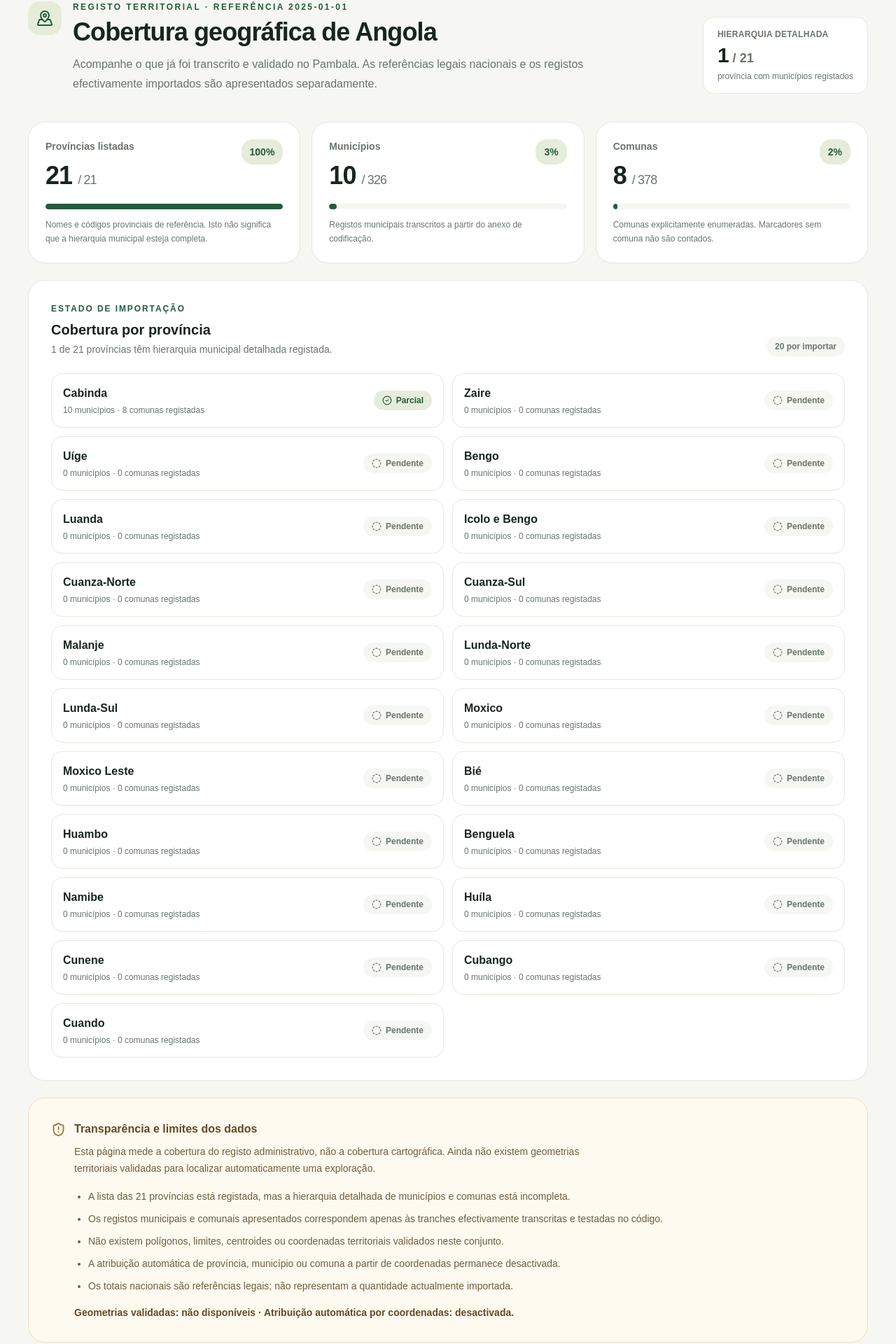
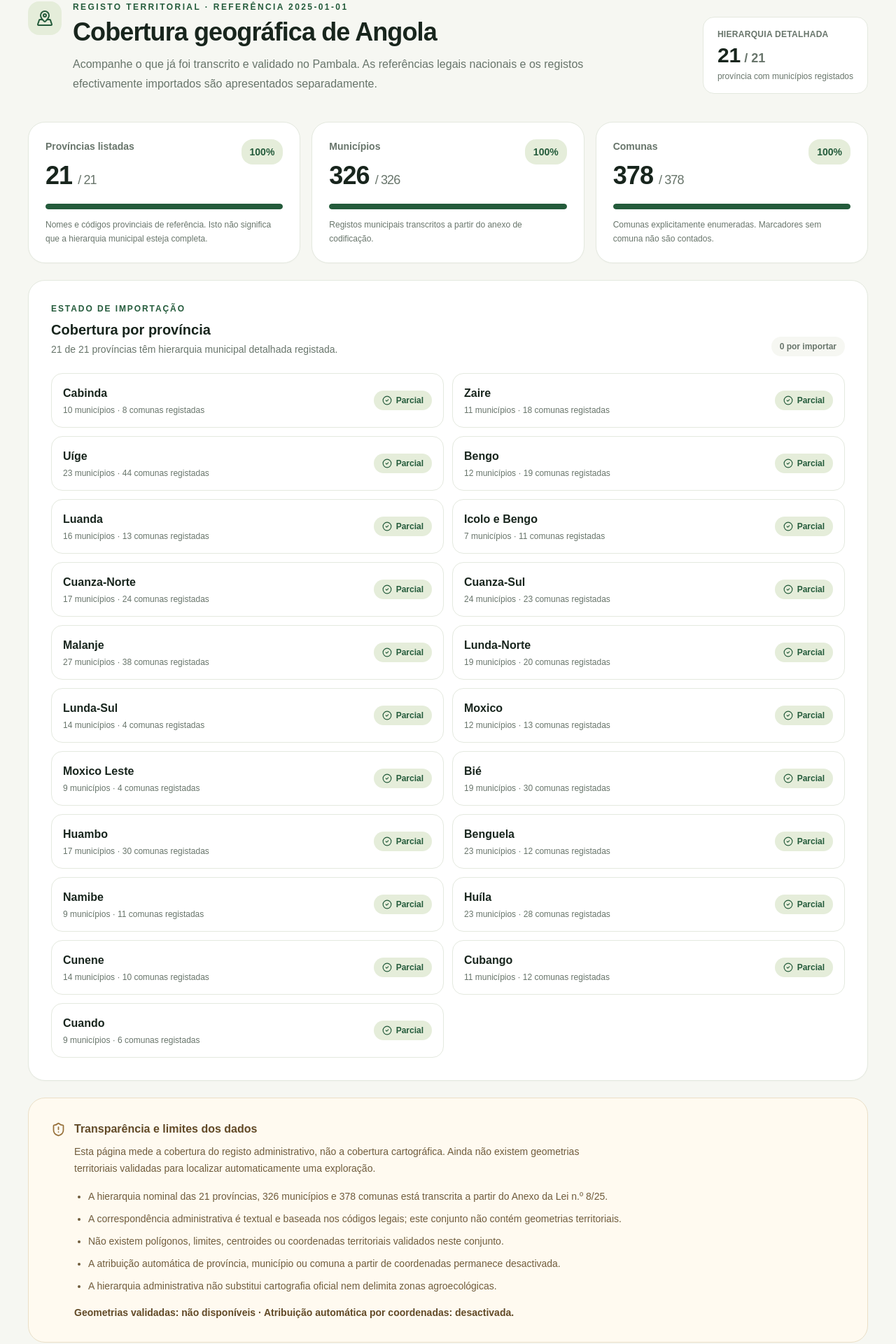
Before and after one commit to onesimo-miguel17/maidenless_tarnisheds, a Next.js app: page /geography in a window 1280 px wide. Shown: the part 95-2015 px from the top of the page at 70% size. Built offline with nearby package versions, Linux system fonts and the light colour scheme.

Commit message:
feat: calculate national administrative hierarchy coverage

```diff
--- a/src/domain/geography/coverage.ts
+++ b/src/domain/geography/coverage.ts
@@ -1,7 +1,47 @@
 import { angolaGeographyMetadata, angolaProvinces } from "./angola";
 import {
+  cabindaMunicipalities,
+  zaireMunicipalities,
+  uigeMunicipalities,
+  bengoMunicipalities,
+  cuanzaNorteMunicipalities,
+  cuanzaSulMunicipalities,
+  malanjeMunicipalities,
+  lundaNorteMunicipalities,
+  lundaSulMunicipalities,
+  moxicoMunicipalities,
+  moxicoLesteMunicipalities,
+  bieMunicipalities,
+  huamboMunicipalities,
+  benguelaMunicipalities,
+  namibeMunicipalities,
+  huilaMunicipalities,
+  cuneneMunicipalities,
+  cubangoMunicipalities,
+  cuandoMunicipalities,
+  luandaMunicipalities,
+  icoloEBengoMunicipalities,
   cabindaCommunes,
-  cabindaMunicipalities,
+  zaireCommunes,
+  uigeCommunes,
+  bengoCommunes,
+  cuanzaNorteCommunes,
+  cuanzaSulCommunes,
+  malanjeCommunes,
+  lundaNorteCommunes,
+  lundaSulCommunes,
+  moxicoCommunes,
+  moxicoLesteCommunes,
+  bieCommunes,
+  huamboCommunes,
+  benguelaCommunes,
+  namibeCommunes,
+  huilaCommunes,
+  cuneneCommunes,
+  cubangoCommunes,
+  cuandoCommunes,
+  luandaCommunes,
+  icoloEBengoCommunes,
 } from "./angola-administrative-units";
 
 export interface ProvinceGeographyCoverage {
@@ -32,14 +72,17 @@ export interface AngolaGeographyCoverage {
   limitations: string[];
 }
 
+const allMunicipalities = [cabindaMunicipalities, zaireMunicipalities, uigeMunicipalities, bengoMunicipalities, cuanzaNorteMunicipalities, cuanzaSulMunicipalities, malanjeMunicipalities, lundaNorteMunicipalities, lundaSulMunicipalities, moxicoMunicipalities, moxicoLesteMunicipalities, bieMunicipalities, huamboMunicipalities, benguelaMunicipalities, namibeMunicipalities, huilaMunicipalities, cuneneMunicipalities, cubangoMunicipalities, cuandoMunicipalities, luandaMunicipalities, icoloEBengoMunicipalities].flat();
+const allCommunes = [cabindaCommunes, zaireCommunes, uigeCommunes, bengoCommunes, cuanzaNorteCommunes, cuanzaSulCommunes, malanjeCommunes, lundaNorteCommunes, lundaSulCommunes, moxicoCommunes, moxicoLesteCommunes, bieCommunes, huamboCommunes, benguelaCommunes, namibeCommunes, huilaCommunes, cuneneCommunes, cubangoCommunes, cuandoCommunes, luandaCommunes, icoloEBengoCommunes].flat();
+
 export function getAngolaGeographyCoverage(): AngolaGeographyCoverage {
   const provinces = angolaProvinces.map((province) => {
-    const municipalities = cabindaMunicipalities.filter(
+    const municipalities = allMunicipalities.filter(
       (unit) => unit.parentId === province.id,
     );
     const municipalityIds = new Set(municipalities.map((unit) => unit.id));
-    const communes = cabindaCommunes.filter(
-      (unit) => municipalityIds.has(unit.parentId ?? ""),
+    const communes = allCommunes.filter((unit) =>
+      municipalityIds.has(unit.parentId ?? ""),
     );
 
     return {
@@ -64,8 +107,8 @@ export function getAngolaGeographyCoverage(): AngolaGeographyCoverage {
     },
     registered: {
       provinceList: angolaProvinces.length,
-      municipalities: cabindaMunicipalities.length,
-      communes: cabindaCommunes.length,
+      municipalities: allMunicipalities.length,
+      communes: allCommunes.length,
     },
     provincesWithDetailedHierarchy,
     provincesWithoutDetailedHierarchy:
@@ -74,11 +117,11 @@ export function getAngolaGeographyCoverage(): AngolaGeographyCoverage {
     automaticCoordinateAssignmentEnabled: false,
     provinces,
     limitations: [
-      "A lista das 21 províncias está registada, mas a hierarquia detalhada de municípios e comunas está incompleta.",
-      "Os registos municipais e comunais apresentados correspondem apenas às tranches efectivamente transcritas e testadas no código.",
+      "A hierarquia nominal das 21 províncias, 326 municípios e 378 comunas está transcrita a partir do Anexo da Lei n.º 8/25.",
+      "A correspondência administrativa é textual e baseada nos códigos legais; este conjunto não contém geometrias territoriais.",
       "Não existem polígonos, limites, centroides ou coordenadas territoriais validados neste conjunto.",
       "A atribuição automática de província, município ou comuna a partir de coordenadas permanece desactivada.",
-      "Os totais nacionais são referências legais; não representam a quantidade actualmente importada.",
+      "A hierarquia administrativa não substitui cartografia oficial nem delimita zonas agroecológicas.",
     ],
   };
 }
```
